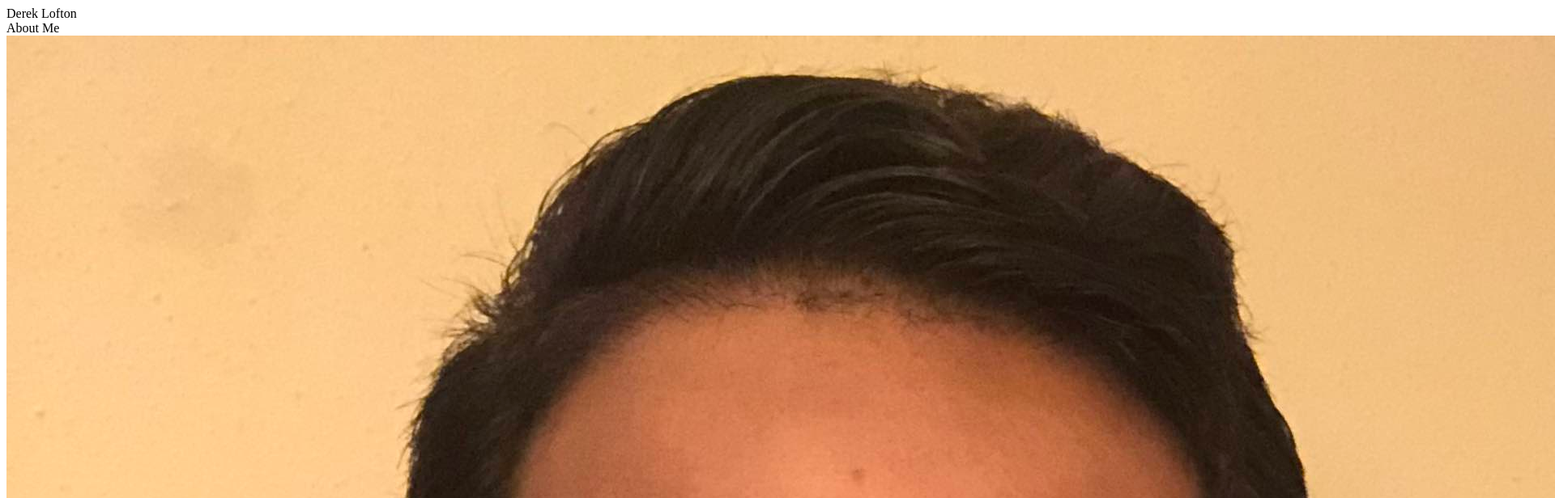
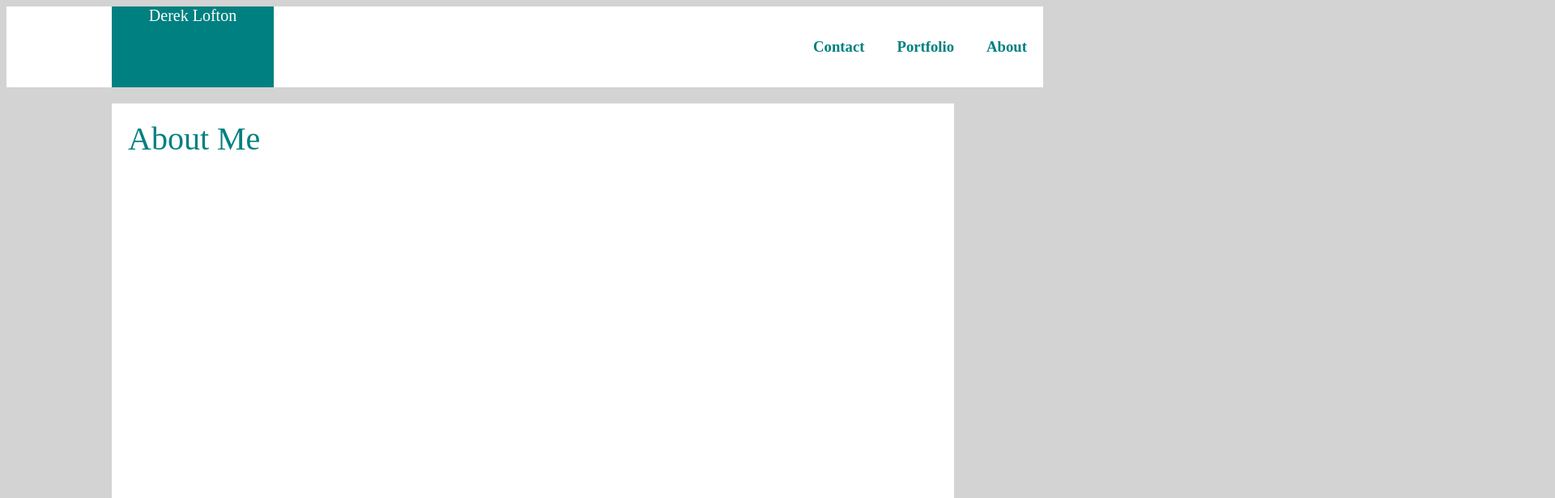
Before and after one commit to Dloft1991/Basic-Portfolio, a plain HTML site: page index.html in a window 1280 px wide. Shown: the top 616 px of the page at 81% size, 1920 px wide, since content can reach past the window. Drawn offline with Linux system fonts and the light colour scheme.

Commit message:
just an update

```diff
--- a/assets/css/style.css
+++ b/assets/css/style.css
@@ -0,0 +1,56 @@
+body {
+    background: lightgrey;
+
+}
+
+img {
+    width: 200px;
+    height: 200px;
+    margin: 0px 20px 0px 0px;
+
+}
+
+header {
+    background: teal;
+    color: white;
+    position: relative;
+    text-align: center;
+    font-size: 20px;
+    text-emphasis-style: bold;
+    height: 100px;
+    width: 200px;
+    left: 130px;
+}
+
+nav {
+    background: white;
+    position: absolute;
+    color: teal;
+    width: 100%;
+    height: 100px;
+    margin: 0 auto 0 auto;
+}
+
+section {
+    background: white;
+    color: teal;
+    font-size: 40px;
+    padding: 20px;
+    height: 500px;
+    width: 1000px;
+    margin: 20px 0px 20px 130px;
+}
+
+h3 {
+    float: right;
+    padding: 20px;
+
+}
+
+footer {
+    width: 100%;
+    height: 10px;
+    background: teal;
+    margin: 0 auto 0 auto;
+
+}
--- a/index.html
+++ b/index.html
@@ -13,11 +13,17 @@
 </head>
 <body>
 
-        <header>Derek Lofton</header>
+
 
         <!--Nav section-->
-            <nav id="navigation"></nav>
+            <nav id="navigation">
+                <h3>About</h3>
+                <h3>Portfolio</h3>
+                <h3>Contact</h3>
 
+            </nav>
+
+            <header>Derek Lofton</header>
 
         <!--holds the image about me title and paragraph-->
             <section id="about">About Me</section>
```
Also changed, not shown: contact.html (+7 -6 lines).
